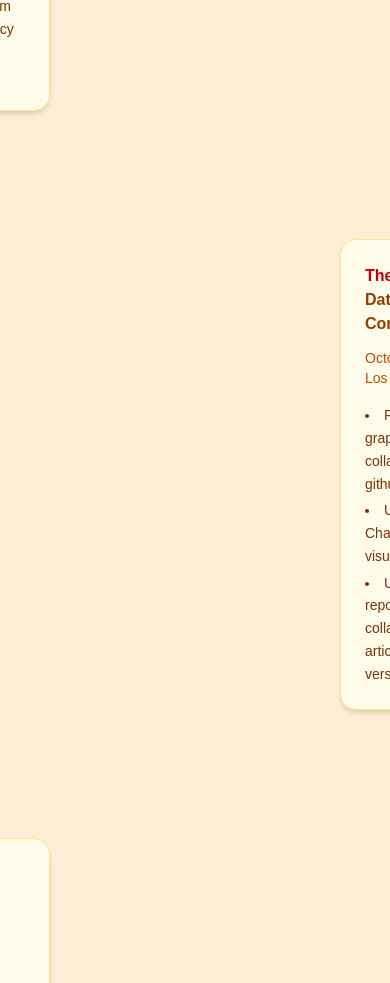
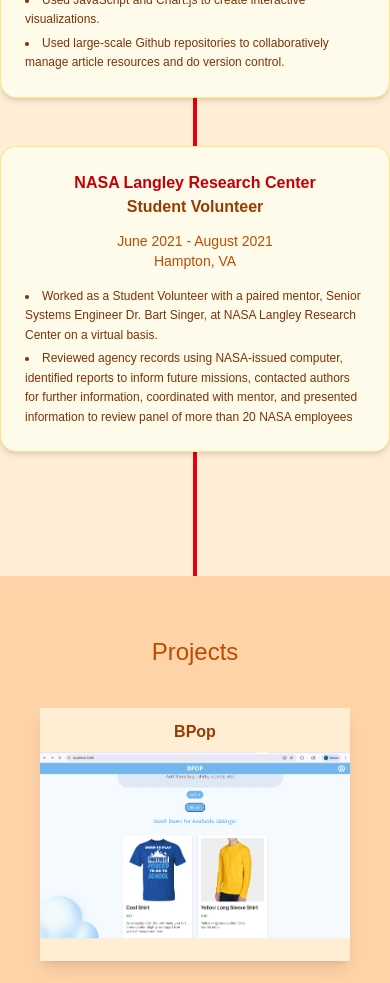
Before and after one commit to BriboSD/portfolio-website, a Next.js app: page / in a window 390 px wide. Shown: the part 1640-2623 px from the top of the page. Built offline with nearby package versions, Linux system fonts and the light colour scheme.

Commit message:
Finished making mobile friendly
Made page completely mobile friendly. Could still make it more tablet and large monitor friendly tho

```diff
--- a/src/app/Components/Experience.tsx
+++ b/src/app/Components/Experience.tsx
@@ -5,20 +5,28 @@
 export default function Experience() {
     return (
         <motion.div
-          className="flex flex-col items-center min-h-[60vh] px-20 py-10 gap-y-20 bg-[#ffedd5] z-[60]" //bg-[#FAC893]
+          className="flex flex-col items-center min-h-[60vh] lg:gap-y-20 bg-[#ffedd5] z-[80]" //bg-[#FAC893]
           >
             <motion.div
             initial={{opacity: 0, y: -50}}
             whileInView={{opacity: 1, y: 0}}
             transition={{duration: 1, delay: 0.15}}
-            className="text-4xl text-rose-700"
+            className=" text-2xl lg:text-4xl text-rose-700 mt-[50px] mb-10 lg:mt-[80px]"
             >
               Work Experience
             </motion.div>
 
+            {/* phone screen line*/}
+            <motion.div
+              initial={{ height: 0 }}
+              animate={{ height: "150vh" }}
+              transition={{ duration: 0.6, delay: 1, ease: "easeIn" }}
+              className="block lg:hidden mt-[110px] absolute mx-auto w-[4px] bg-red-600 z-[60]"
+            />
+
               {/* beagle*/}
               <div
-            className="w-full flex mr-130"
+              className="w-full flex lg:mr-130 z-[70]"
               >
 
                 <JobDesc name={"Discover Beagle, Inc."}
@@ -38,7 +46,7 @@
               {/* Daily Bruin*/}
 
               <div
-            className="w-full flex ml-130 "
+              className="w-full flex lg:ml-130 z-[70]"
               >
                 <JobDesc name={"The Daily Bruin"}
                 position={"Data Journalism Contributor"}
@@ -56,7 +64,7 @@
 
               {/* NASA Langley*/}
               <div
-            className="w-full flex mr-130 "
+              className="w-full flex lg:mr-130 z-[70]"
               >
                 <JobDesc name={"NASA Langley Research Center"}
                 position={"Student Volunteer"}
@@ -66,14 +74,11 @@
                   "Worked as a Student Volunteer with a paired mentor, Senior Systems Engineer Dr. Bart Singer, at NASA Langley Research Center on a virtual basis.",
                   "Reviewed agency records using NASA-issued computer, identified reports to inform future missions, contacted authors for further information, coordinated with mentor, and presented information to review panel of more than 20 NASA employees"
 
-              ]
-              }
+                ]}
                 leftSide={true}
                 />
 
               </div>
-
-
           </motion.div>
 
 
--- a/src/app/Components/JobDesc.jsx
+++ b/src/app/Components/JobDesc.jsx
@@ -11,18 +11,18 @@
           transition={{ duration: 0.6, ease: "easeOut" }}
         >
 
-          <div className="flex flex-col sm:flex-row sm:justify-between sm:items-center mb-3">
+          <div className="flex flex-col sm:flex-row sm:justify-between items-center mb-3">
             <h2 className="text-base font-bold text-red-700">{name}</h2>
             <p className="text-base font-semibold text-amber-800">{position}</p>
           </div>
 
 
-          <div className="flex flex-col sm:flex-row sm:justify-between mb-4">
+          <div className="flex flex-col items-center sm:flex-row sm:justify-between mb-4">
             <p className="text-sm text-amber-700">{date}</p>
             <p className="text-sm text-amber-700">{location}</p>
           </div>
 
-          <ul className="list-disc list-inside text-sm text-amber-900 leading-relaxed space-y-1">
+          <ul className="list-disc list-inside text-xs lg:text-sm text-amber-900 leading-relaxed space-y-1">
             {Array.isArray(description)
               ? description.map((item, index) => <li key={index}>{item}</li>) : <li>{description}</li>}
           </ul>
--- a/src/app/Components/ProjectDesc.jsx
+++ b/src/app/Components/ProjectDesc.jsx
@@ -10,20 +10,20 @@
       href={projlink}
       target="_blank"
       rel="noopener noreferrer"
-      className="relative w-[7W0dvh] h-[50dvh] bg-orange-100 shadow-lg overflow-hidden cursor-pointer"
+      className="relative lg:w-[7W0dvh] h-[30dvh] sm:h-[90dvh] lg:h-[50dvh] bg-orange-100 shadow-lg overflow-hidden cursor-pointer"
       initial="rest"
       whileHover="hover"
       animate="rest"
     >
 
       <div className="p-0">
-        <h3 className="text-xl font-semibold mb-3 mt-3 text-amber-800 text-center">{title}</h3>
+        <h3 className="text-md lg:text-xl font-semibold mb-3 mt-3 text-amber-800 text-center">{title}</h3>
       </div>
 
       <motion.img
         src={image}
         alt={title}
-        className="w-full h-[45dvh] transform -translate-y-[2%]  object-cover z-10"
+        className="w-full lg:h-[45dvh] transform -translate-y-[2%]"
         variants={{
             hover: { scale: 1.19},
           }}
--- a/src/app/Components/Projects.tsx
+++ b/src/app/Components/Projects.tsx
@@ -41,18 +41,18 @@
 
     return (
         <motion.div
-        className="flex flex-col items-center min-h-[60vh] px-20 py-30 gap-y-40 bg-[#FFD3A8] z-[60]" //bg-slate-300
+        className="flex flex-col items-center min-h-[60vh] px-10 py-15 lg:px-20 lg:py-30 gap-y-10 lg:gap-y-40 bg-[#FFD3A8] z-[60]" //bg-slate-300
         >
             <motion.div
             initial={{opacity: 0, y: -50}}
             whileInView={{opacity: 1, y: 0}}
             transition={{duration: 1, delay: 0.15}}
-            className="text-4xl text-amber-700"
+            className=" text-2xl lg:text-4xl text-amber-700"
             >
               Projects
             </motion.div>
 
-            <motion.div className="grid grid-cols-1 md:grid-cols-2 gap-10 max-w-9xl mx-auto">
+            <motion.div className="grid grid-cols-1 lg:grid-cols-2 gap-10 lg:max-w-9xl mx-auto">
                 {projects.map((project, index) => (
                     <ProjectDesc
                     key={index}
--- a/src/app/page.tsx
+++ b/src/app/page.tsx
@@ -169,7 +169,7 @@
 
         </div>
 
-        <footer className="w-full text-center py-10 text-amber-800 font-semibold z-[100]">
+        <footer className="w-full text-center text-xs lg:text-lg lg:py-10 mb-2 text-amber-800 font-semibold z-[100]">
           You can contact me at
           <a
             href="mailto:GSchwinden232@gmail.com"
```
Lines whose indentation alone changed are shown as unchanged.
